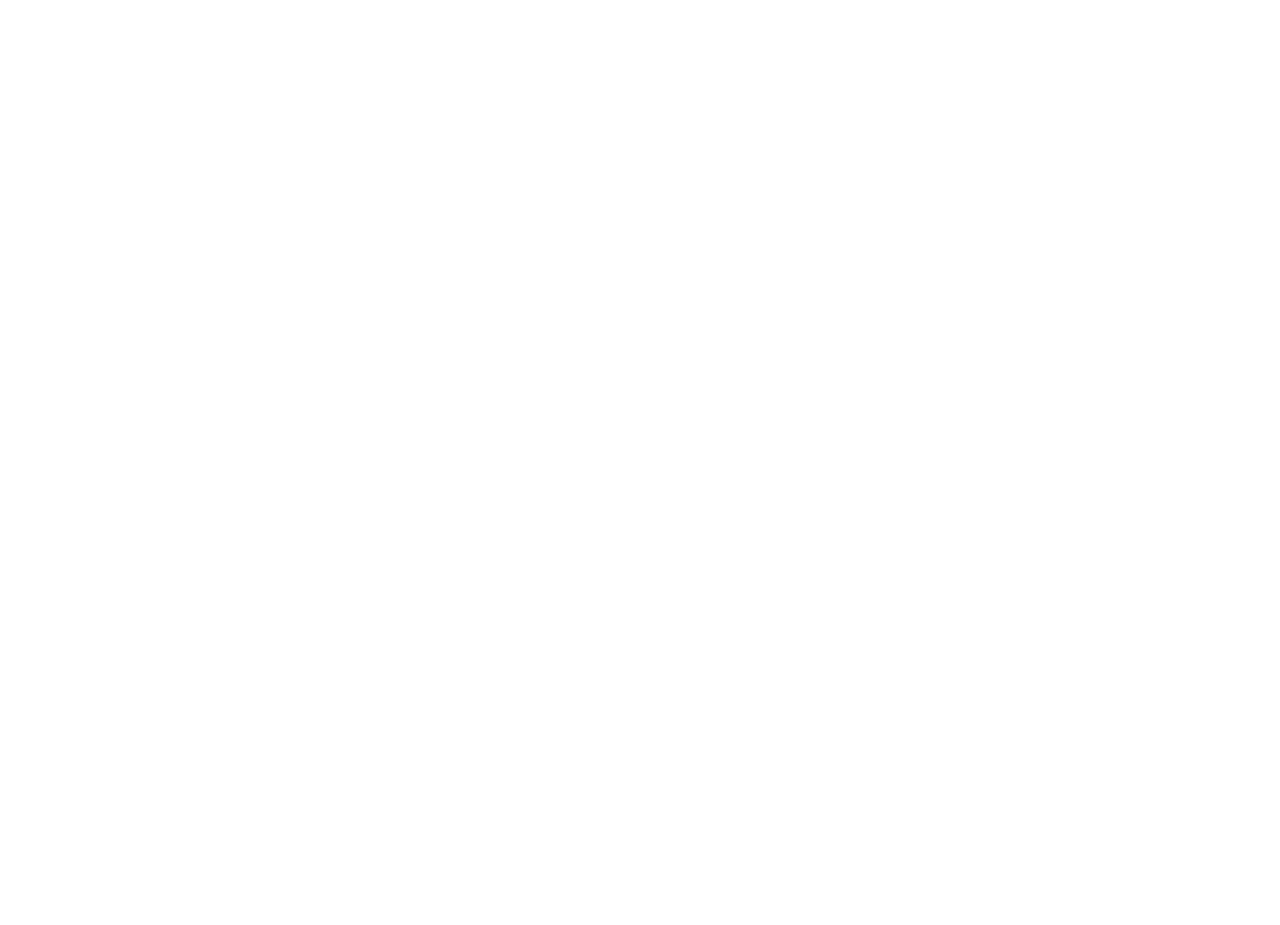
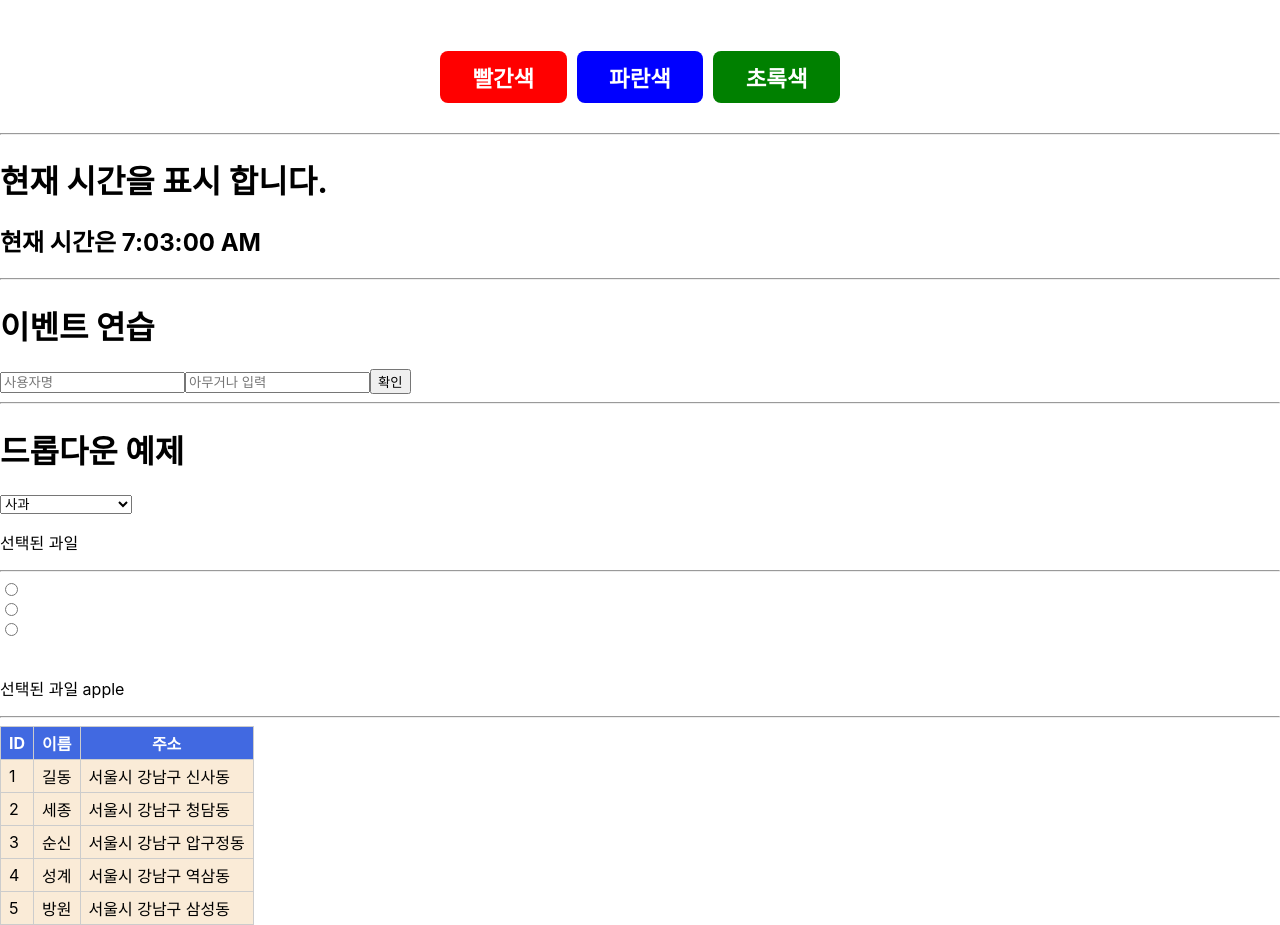
Before and after one commit to cooknoona/ReactPractice, a React (Create React App) app: page / in a window 1280 px wide. Shown: the part 2005-2930 px from the top of the page. Before the commit the page ends 1812 px from the top, so only its background shows below. Built offline with nearby package versions, Linux system fonts and the light colour scheme.

Commit message:
Event handler updated

```diff
--- a/src/App.js
+++ b/src/App.js
@@ -5,6 +5,13 @@
 import Articles from "./Articles";
 import MyComponent from "./MyComponent";
 import BoxComponent from "./BoxComponent";
+import Counter from "./ClassComponent";
+import Say from "./Say";
+import Clock from "./Clock";
+import EventHandler from "./EventHandler";
+import DropDownComponent from "./DropDownComponent";
+import RadioButton from "./RadioButton";
+import TableMap from "./TableMap";
 
 function App() {
   const getName = "이국형";
@@ -25,6 +32,20 @@
       <hr />
       <BoxComponent>첫번째 박스 입니다.</BoxComponent>
       <BoxComponent>두번째 박스 입니다.</BoxComponent>
+      <hr />
+      <Counter />
+      <hr />
+      <Say />
+      <hr />
+      <Clock />
+      <hr />
+      <EventHandler />
+      <hr />
+      <DropDownComponent />
+      <hr />
+      <RadioButton />
+      <hr />
+      <TableMap />
     </>
   );
 }
--- /dev/null
+++ b/src/ClassComponent.js
@@ -0,0 +1,18 @@
+/* 컴포넌트는 함수형 컴포넌트와 클래스형 컴포넌트가 있음
+    현재는 함수형 컴포넌트만 사용 됨
+    예전에는 상태관리와 생명주기 관리를 위해서 클래스형 컴포넌트를 사용했지만
+    v16.8 이후부터 함수형 컴포넌트에서도 상태관리와 생명주기 관리가 가능 해짐 */
+
+import { useState } from "react";
+
+const Counter = () => {
+  const [number, setNumber] = useState(0);
+
+  return (
+    <>
+      <h1>{number}</h1>
+      <button onClick={() => setNumber(number + 1)}>+ 버튼</button>
+    </>
+  );
+};
+export default Counter;
--- /dev/null
+++ b/src/Clock.js
@@ -0,0 +1,18 @@
+import { useState, useEffect } from "react";
+
+const Clock = () => {
+  const [date, setDate] = useState(new Date());
+
+  useEffect(() => {
+    const intervalID = setInterval(() => setDate(new Date()), 1000);
+    return () => clearInterval(intervalID);
+  }, []); // 의존성 배열이라고 하며, [ ] 빈 배열이면 Mount 시점을 의미
+  return (
+    <div>
+      <h1>현재 시간을 표시 합니다.</h1>
+      <h2>현재 시간은 {date.toLocaleTimeString()}</h2>
+    </div>
+  );
+};
+
+export default Clock;
--- /dev/null
+++ b/src/DropDownComponent.js
@@ -0,0 +1,53 @@
+// select 요소와 option 요소를  사용하여 드롭다운 메뉴 구현
+import { useState } from "react";
+
+const DropDownComponent = () => {
+  const [selectValue, setSelectValue] = useState(" ");
+
+  const handleChange = (e) => {
+    setSelectValue(e.target.value);
+  };
+
+  const fruits = [
+    {
+      value: "apple",
+      title: "사과",
+    },
+    {
+      value: "banana",
+      title: "바나나",
+    },
+    {
+      value: "grape",
+      title: "포도",
+    },
+    {
+      value: "cherry",
+      title: "체리",
+    },
+  ];
+  return (
+    <div>
+      <h1>드롭다운 예제</h1>
+      {/* 드롭다운 option에서 값은 value = {selectValue} 안에 담기며 handleChange가 작동한다
+            value={selectValue} 를 제외하면 React가 아닌 HTML DOM에서 관리하게 된다 */}
+      <select value={selectValue} onChange={handleChange}>
+        <option value="" disabled>
+          과일을 선택 하세요.
+        </option>
+        <option value="apple">사과</option>
+        <option value="banan">바나나</option>
+        <option value="grape">포도</option>
+        <option value="cherry">체리</option>
+
+        {/* <option value={fruits[0].value}">{fruit[0].title}</option>
+        <option value={fruits[1].value}">{fruit[1].title}</option>
+        <option value={fruits[2].value}">{fruit[2].title}</option>
+        <option value={fruits[3].value}">{fruit[3].title}</option> // 객체화된 Array를 조합해 사용 할 수 있음*/}
+      </select>
+      <p>선택된 과일 {selectValue}</p>
+    </div>
+  );
+};
+
+export default DropDownComponent;
--- /dev/null
+++ b/src/EventHandler.js
@@ -0,0 +1,37 @@
+import { useState } from "react";
+
+const EventHandler = () => {
+  const [message, setMessage] = useState("");
+  const [userName, setUserName] = useState("");
+
+  const changeMessage = (e) => {
+    setMessage(e.target.value);
+  };
+
+  const changeUsername = (e) => {
+    setUserName(e.target.value);
+  };
+
+  const onClick = () => {
+    alert(` ${userName} : ${message}`);
+    setUserName(""); // 입력 창 비우기
+    setMessage(""); // 입력 창 비우기
+  };
+  // Enter Key 가 입력되면 onClick() 호출
+  const onKeyPress = (e) => {
+    if (e.key === "Enter") {
+      onClick();
+    }
+  };
+
+  return (
+    <div>
+      <h1>이벤트 연습</h1>
+      <input type="text" placeholder="사용자명" onChange={changeUsername} />
+      <input type="text" placeholder="아무거나 입력" onChange={changeMessage} value={message} onKeyDown={onKeyPress} />
+      <button onClick={onClick}>확인</button>
+    </div>
+  );
+};
+
+export default EventHandler;
--- /dev/null
+++ b/src/RadioButton.js
@@ -0,0 +1,27 @@
+import { useState } from "react";
+
+const RadioButton = () => {
+  const [selectedValue, setSelectedValue] = useState("apple");
+
+  const handleChange = (e) => {
+    setSelectedValue(e.target.value);
+  };
+  return (
+    <div>
+      <label htmlFor="apple">
+        <input type="radio" name="fruits" id="apple" value={"apple"} onChange={handleChange} />
+        <br />
+        <label htmlFor="banana"></label>
+        <input type="radio" name="fruits" id="banana" value={"banana"} onChange={handleChange} />
+        <br />
+        <label htmlFor="strawberry"></label>
+        <input type="radio" name="fruits" id="strawberry" value={"strawberry"} onChange={handleChange} />
+        <br />
+      </label>
+      <br />
+      <p>선택된 과일 {selectedValue}</p>
+    </div>
+  );
+};
+
+export default RadioButton;
--- /dev/null
+++ b/src/Say.js
@@ -0,0 +1,79 @@
+import React, { useState } from "react";
+import styled from "styled-components";
+
+const Container = styled.div`
+  width: 400px;
+  display: flex;
+  flex-direction: column;
+  margin: 20px auto;
+`;
+
+const BtnContainer = styled.div`
+  display: flex;
+  gap: 10px;
+  margin-bottom: 10px;
+  text-align: center;
+  .enter-click {
+    background-color: royalblue;
+  }
+  .leave-click {
+    background-color: orangered;
+  }
+`;
+
+const Btn = styled.div`
+  box-sizing: border-box;
+  width: 150px;
+  padding: 10px 20px;
+  border-radius: 8px;
+  color: white;
+  font-size: 1.4em;
+  font-weight: bold;
+  background-color: ${(props) => props.color || "black"};
+  transition: all 0.1s ease-in;
+
+  &:hover {
+    color: #aaa;
+    cursor: pointer;
+  }
+  &:active {
+    transform: translateY(2px);
+  }
+`;
+
+const Say = () => {
+  const [message, setMessage] = useState(" ");
+  const [value, setValue] = useState("black");
+  const onClickEnter = () => setMessage("안녕하세요");
+  const onClickLeave = () => setMessage("안녕히 가세요");
+  // const onClickMessage = (msg) => setMessage(msg);
+
+  return (
+    <Container>
+      <BtnContainer>
+        <Btn className="enter-click" onClick={onClickEnter}>
+          입장
+        </Btn>
+        <Btn className="leave-click" onClick={onClickLeave}>
+          퇴장
+        </Btn>
+      </BtnContainer>
+      {/* <button onClick={() => onClickMessage("안녕하세요.")}>입장</button>
+      <button onClick={() => onClickMessage("안녕히 가세요.")}>퇴장</button> // 위에 하나의 함수를 정의후에 아래에 임의의 함수를 재지정해 값을 바꿀수 있음*/}
+      <h1 style={{ color: value }}>{message}</h1> {/* 구조 분해로 인해 { } 한번 더 써서 value로 접근 */}
+      <BtnContainer>
+        <Btn color="red" onClick={() => setValue("red")}>
+          빨간색
+        </Btn>
+        <Btn color="blue" onClick={() => setValue("blue")}>
+          파란색
+        </Btn>
+        <Btn color="green" onClick={() => setValue("green")}>
+          초록색
+        </Btn>
+      </BtnContainer>
+    </Container>
+  );
+};
+
+export default Say;
--- /dev/null
+++ b/src/TableMap.js
@@ -0,0 +1,79 @@
+import { useEffect, useState } from "react";
+import styled from "styled-components";
+
+const Table = styled.table`
+  border-collapse: collapse;
+  background-color: antiquewhite;
+  th,
+  td {
+    border: 1px solid #ccc;
+    padding: 4px 8px;
+  }
+  th {
+    background-color: royalblue;
+    color: white;
+  }
+`;
+
+const responseData = [
+  {
+    id: 1,
+    name: "길동",
+    addr: "서울시 강남구 신사동",
+  },
+  {
+    id: 2,
+    name: "세종",
+    addr: "서울시 강남구 청담동",
+  },
+  {
+    id: 3,
+    name: "순신",
+    addr: "서울시 강남구 압구정동",
+  },
+  {
+    id: 4,
+    name: "성계",
+    addr: "서울시 강남구 역삼동",
+  },
+  {
+    id: 5,
+    name: "방원",
+    addr: "서울시 강남구 삼성동",
+  },
+];
+
+const TableMap = () => {
+  const [memberData, setMemberData] = useState("");
+
+  useEffect(() => {
+    // 이때 서버와 비동기 통신이 일어남
+    setMemberData(responseData);
+  }, []); // 의존성 주입으로 인해 렌더링 조건에 만족하고 useEffect가 호출됨
+
+  const handleTableRowClick = (item) => {
+    console.log(item);
+  };
+
+  return (
+    <Table>
+      <tr>
+        <th>ID</th>
+        <th>이름</th>
+        <th>주소</th>
+      </tr>
+      {memberData &&
+        memberData.map((member, index) => (
+          /* handleTableRowClick 이벤트를 통해 클릭시 정보를 Console창에 띄우준다.
+              추후에 상세정보 보기 등등 여러가지 클릭 이벤트를 활용 가능 */
+          <tr key={index} onClick={() => handleTableRowClick(member)}>
+            <td>{member.id}</td>
+            <td>{member.name}</td>
+            <td>{member.addr}</td>
+          </tr>
+        ))}
+    </Table>
+  );
+};
+
+export default TableMap;
```
